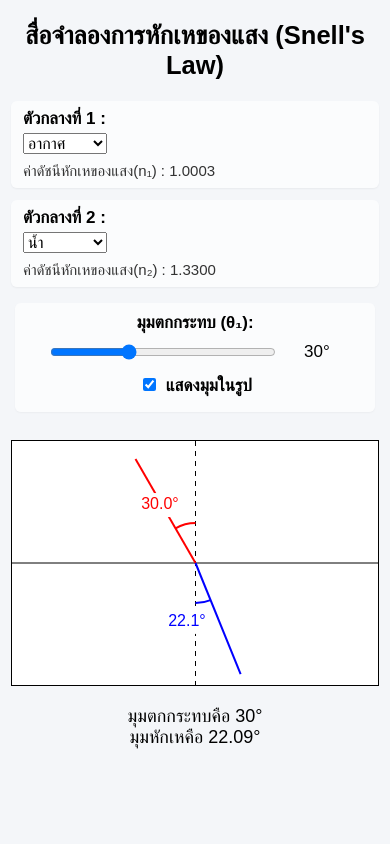
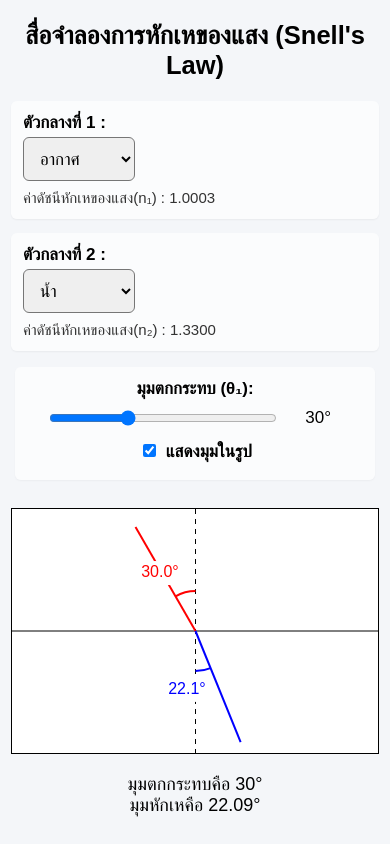
Before and after one commit to nopparat-yam/nopparat-yam.github.io, a plain HTML site: page index.html in a window 390 px wide. Drawn offline with Linux system fonts and the light colour scheme.

Commit message:
update for phone

```diff
--- a/index.html
+++ b/index.html
@@ -123,18 +123,20 @@
 
       .indices {
         flex-direction: column;
-        gap: 12px;
+        gap: 14px;
       }
 
       .index-block {
         min-width: auto;
         width: 92%;
         margin: 0 auto;
+        padding: 12px;
       }
 
       .angle-block {
         width: 92%;
         box-sizing: border-box;
+        padding: 12px;
       }
 
       select,
@@ -146,13 +148,21 @@
         width: 88px;
       }
 
-      .custom-controls button {
-        padding: 6px 10px;
-        font-size: 16px;
+      /* Larger, easy-to-tap controls */
+      .index-block button,
+      .custom-controls button,
+      button,
+      select,
+      .custom-controls input[type="number"] {
+        min-height: 44px;
+        padding: 8px 12px;
+        font-size: 17px;
+        border-radius: 6px;
+        touch-action: manipulation;
       }
 
       button {
-        padding: 6px 10px;
+        padding: 8px 12px;
       }
 
       .angle-controls input[type="range"] {
```
